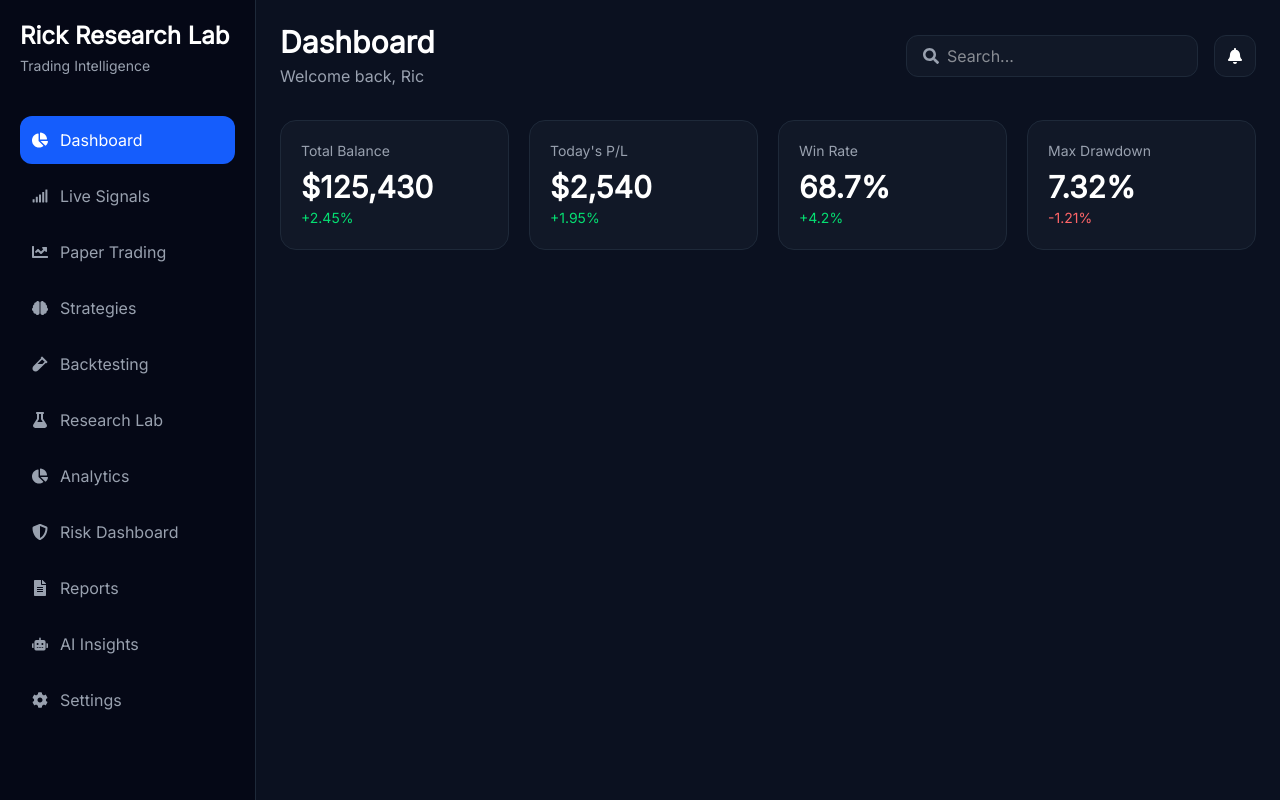
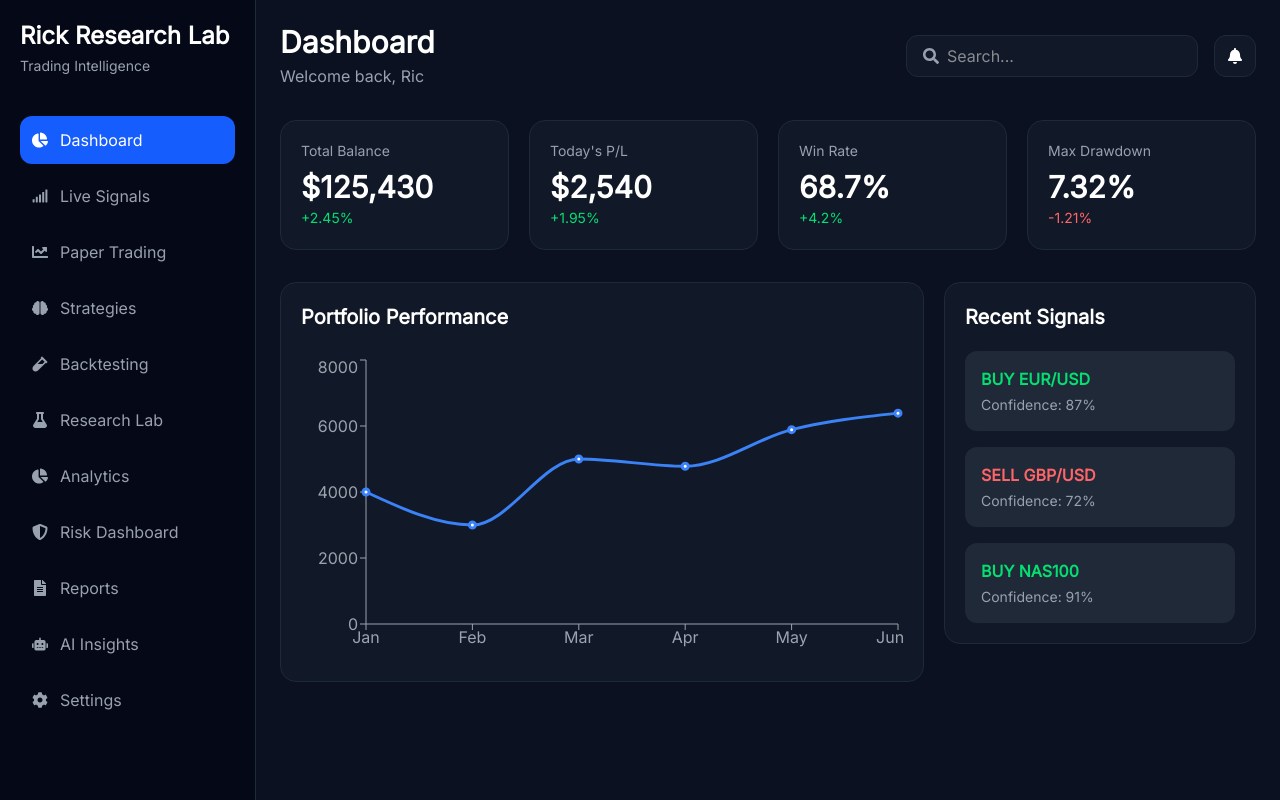
Before and after one commit to ricmusyoki-glitch/RESEARCH-LAB-TRAINING-BOT-DASHBOARD-FRONTEND, a React (Vite) app: page / in a window 1280 px wide. Built offline with nearby package versions, Linux system fonts and the light colour scheme.

Commit message:
Created a live chart and the activity panel for the live signals

```diff
--- /dev/null
+++ b/src/components/ActivityPanel.jsx
@@ -0,0 +1,48 @@
+function ActivityPanel() {
+
+  return (
+    <div className="bg-[#111827] p-5 rounded-2xl border border-gray-800">
+
+      <h2 className="text-xl font-bold text-white mb-5">
+        Recent Signals
+      </h2>
+
+      <div className="space-y-4">
+
+        <div className="bg-[#1F2937] p-4 rounded-xl">
+          <p className="text-green-400 font-bold">
+            BUY EUR/USD
+          </p>
+
+          <p className="text-gray-400 text-sm mt-1">
+            Confidence: 87%
+          </p>
+        </div>
+
+        <div className="bg-[#1F2937] p-4 rounded-xl">
+          <p className="text-red-400 font-bold">
+            SELL GBP/USD
+          </p>
+
+          <p className="text-gray-400 text-sm mt-1">
+            Confidence: 72%
+          </p>
+        </div>
+
+        <div className="bg-[#1F2937] p-4 rounded-xl">
+          <p className="text-green-400 font-bold">
+            BUY NAS100
+          </p>
+
+          <p className="text-gray-400 text-sm mt-1">
+            Confidence: 91%
+          </p>
+        </div>
+
+      </div>
+
+    </div>
+  );
+}
+
+export default ActivityPanel;
--- /dev/null
+++ b/src/components/PerformanceChart.jsx
@@ -0,0 +1,52 @@
+import {
+  LineChart,
+  Line,
+  XAxis,
+  YAxis,
+  Tooltip,
+  ResponsiveContainer,
+} from "recharts";
+
+const data = [
+  { month: "Jan", balance: 4000 },
+  { month: "Feb", balance: 3000 },
+  { month: "Mar", balance: 5000 },
+  { month: "Apr", balance: 4780 },
+  { month: "May", balance: 5890 },
+  { month: "Jun", balance: 6390 },
+];
+
+function PerformanceChart() {
+  return (
+    <div className="bg-[#111827] p-5 rounded-2xl border border-gray-800 h-[400px]">
+
+      <h2 className="text-white text-xl font-bold mb-6">
+        Portfolio Performance
+      </h2>
+
+      <ResponsiveContainer width="100%" height="85%">
+
+        <LineChart data={data}>
+
+          <XAxis dataKey="month" stroke="#9CA3AF" />
+
+          <YAxis stroke="#9CA3AF" />
+
+          <Tooltip />
+
+          <Line
+            type="monotone"
+            dataKey="balance"
+            stroke="#3B82F6"
+            strokeWidth={3}
+          />
+
+        </LineChart>
+
+      </ResponsiveContainer>
+
+    </div>
+  );
+}
+
+export default PerformanceChart;
--- a/src/pages/Dashboard.jsx
+++ b/src/pages/Dashboard.jsx
@@ -2,6 +2,8 @@ import MainLayout from "../layouts/MainLayout";
 import Sidebar from "../components/SideBar";
 import StatsCard from "../components/StatsCard";
 import Navbar from "../components/Navbar";
+import PerformanceChart from "../components/PerformanceChart";
+import ActivityPanel from "../components/ActivityPanel";
 
 function Dashboard () {
   return (
@@ -46,6 +48,20 @@ function Dashboard () {
 
                 </div>
 
+                <div className="grid grid-cols-1 xl:grid-cols-3 gap-5 mt-8">
+
+                     {/* Chart Section */}
+                       <div className="xl:col-span-2">
+                          <PerformanceChart />
+                       </div>
+
+                     {/* Activity Panel */}
+                       <div>
+                          <ActivityPanel />
+                       </div>
+
+                </div>
+
       </div>
 
     </MainLayout>
```
